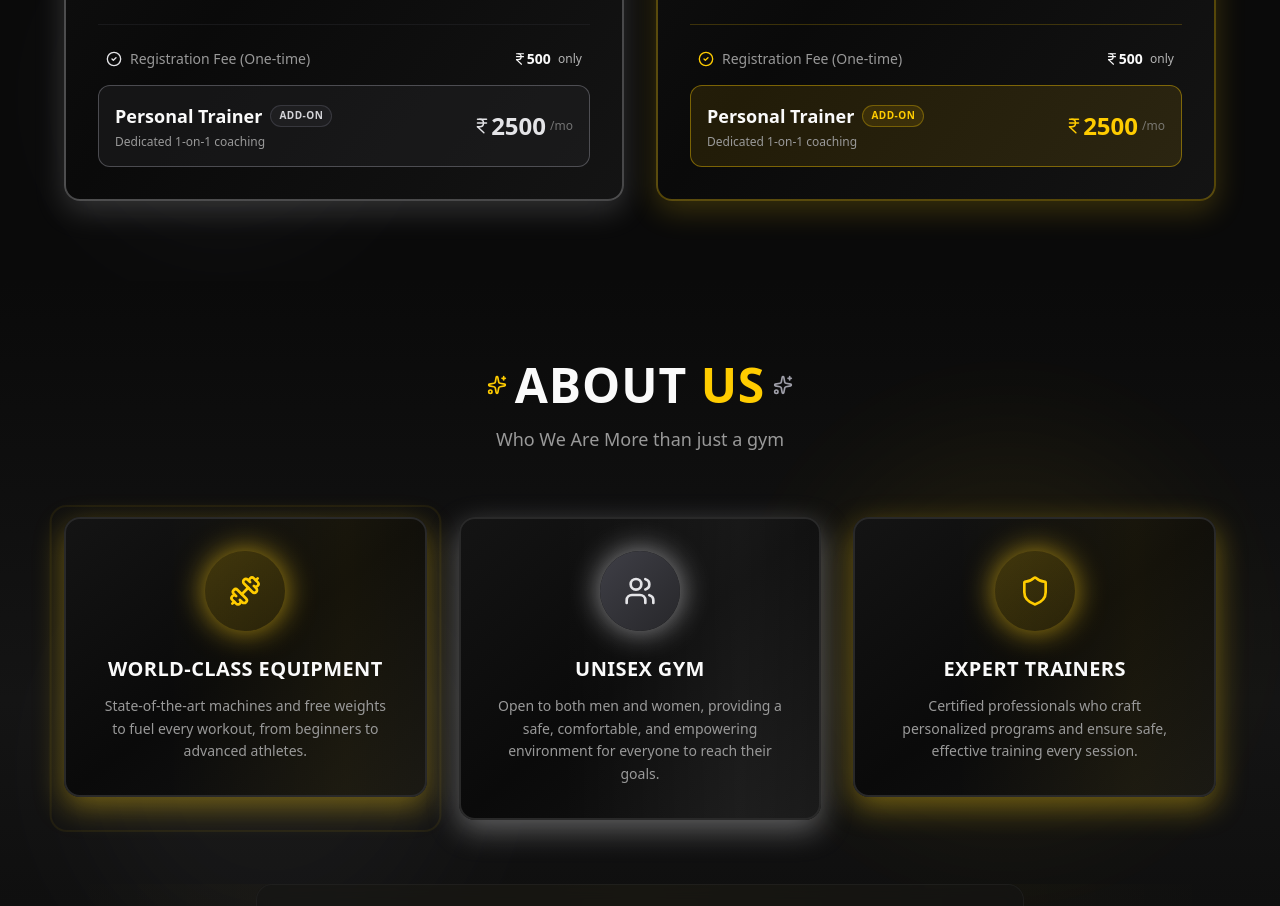
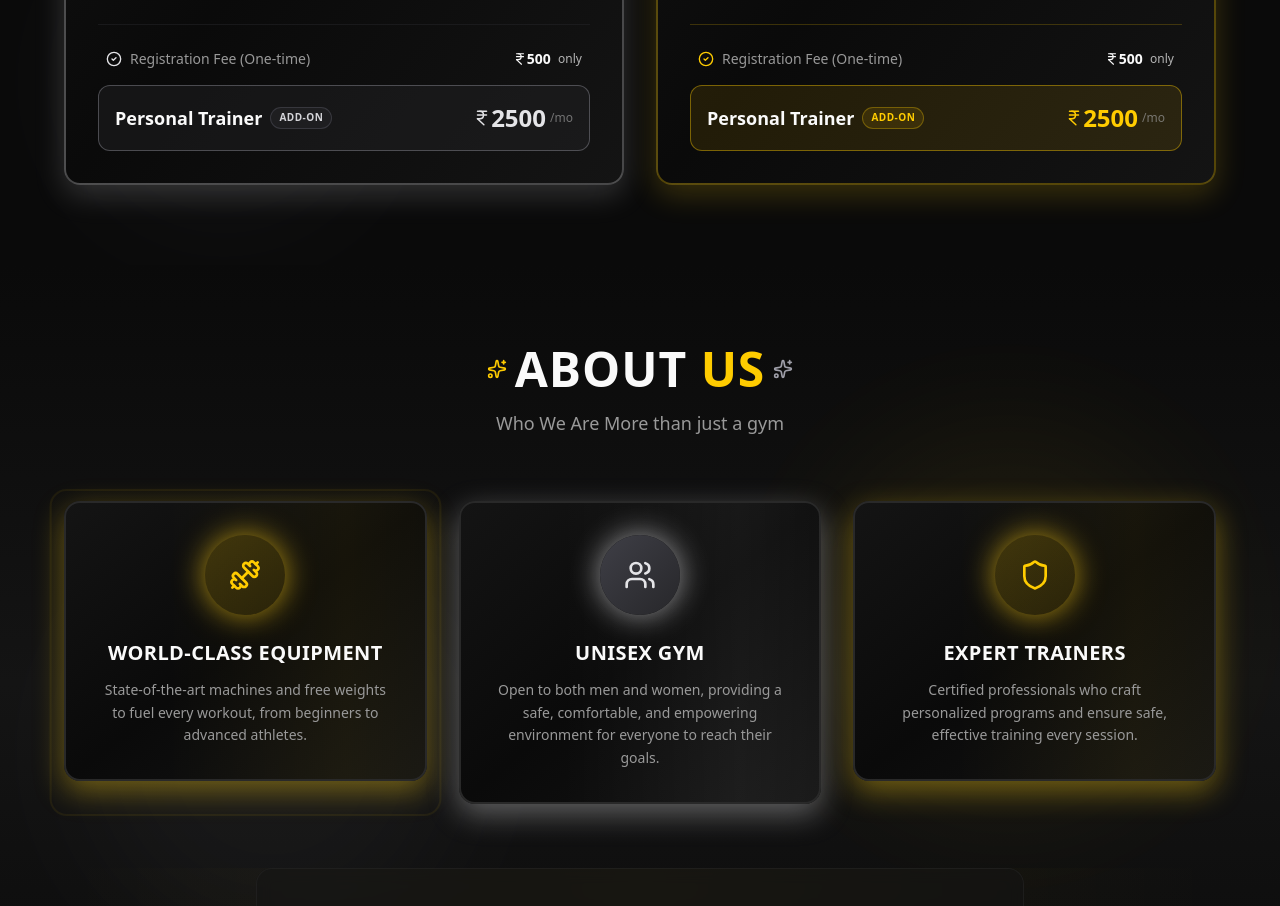
Before and after one commit to aniruddha3919/brs-gym-ui, a Next.js app: page / in a window 1280 px wide. Shown: the part 3442-4348 px from the top of the page. Built offline with nearby package versions, Linux system fonts and the light colour scheme.

Commit message:
1-1 coaching removed

```diff
--- a/src/components/sections/PricingSection.tsx
+++ b/src/components/sections/PricingSection.tsx
@@ -165,7 +165,7 @@ const PricingSection = () => {
                             Add-on
                           </span>
                         </span>
-                        <span className="text-xs text-muted-foreground font-body mt-1">Dedicated 1-on-1 coaching</span>
+
                       </div>
                       <div className="text-right flex items-center self-start sm:self-auto relative z-10 sm:ml-2">
                         <IndianRupee size={16} className={`${titleColor} sm:w-[18px] sm:h-[18px]`} />
```
